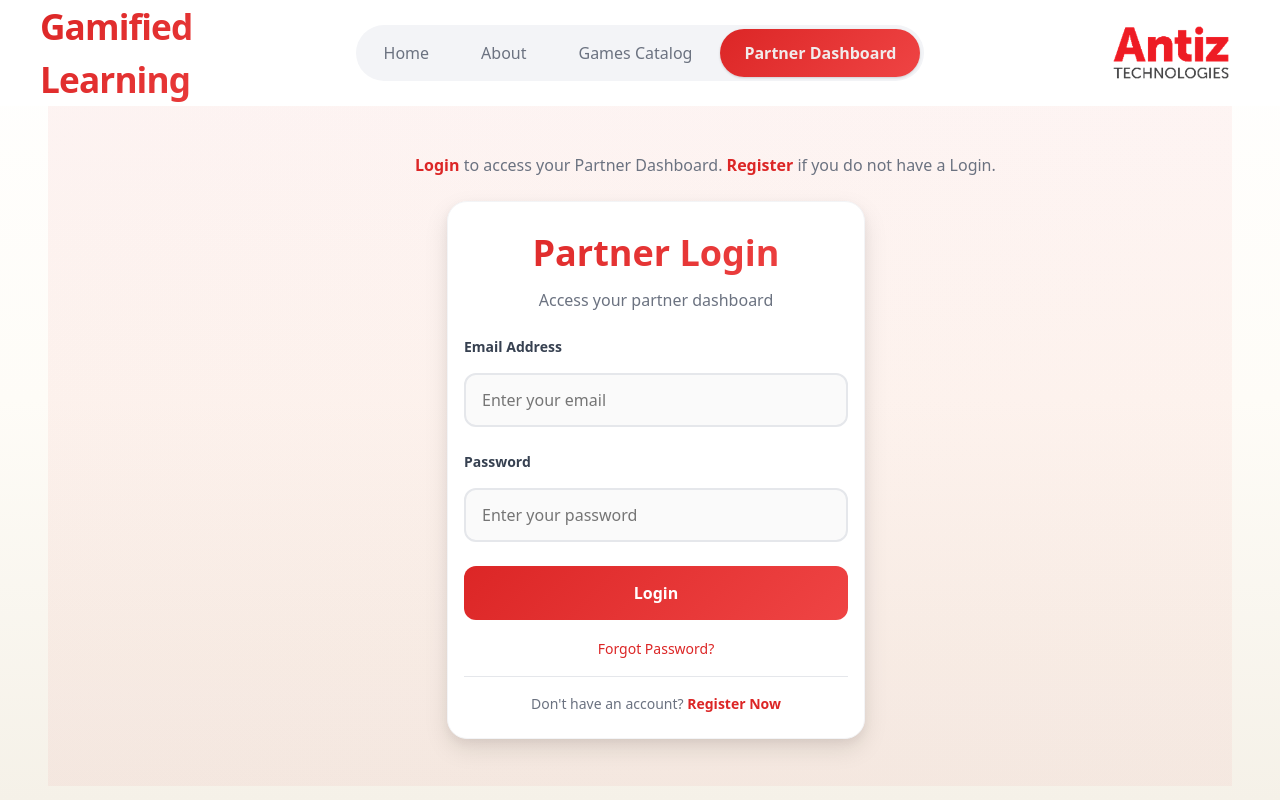
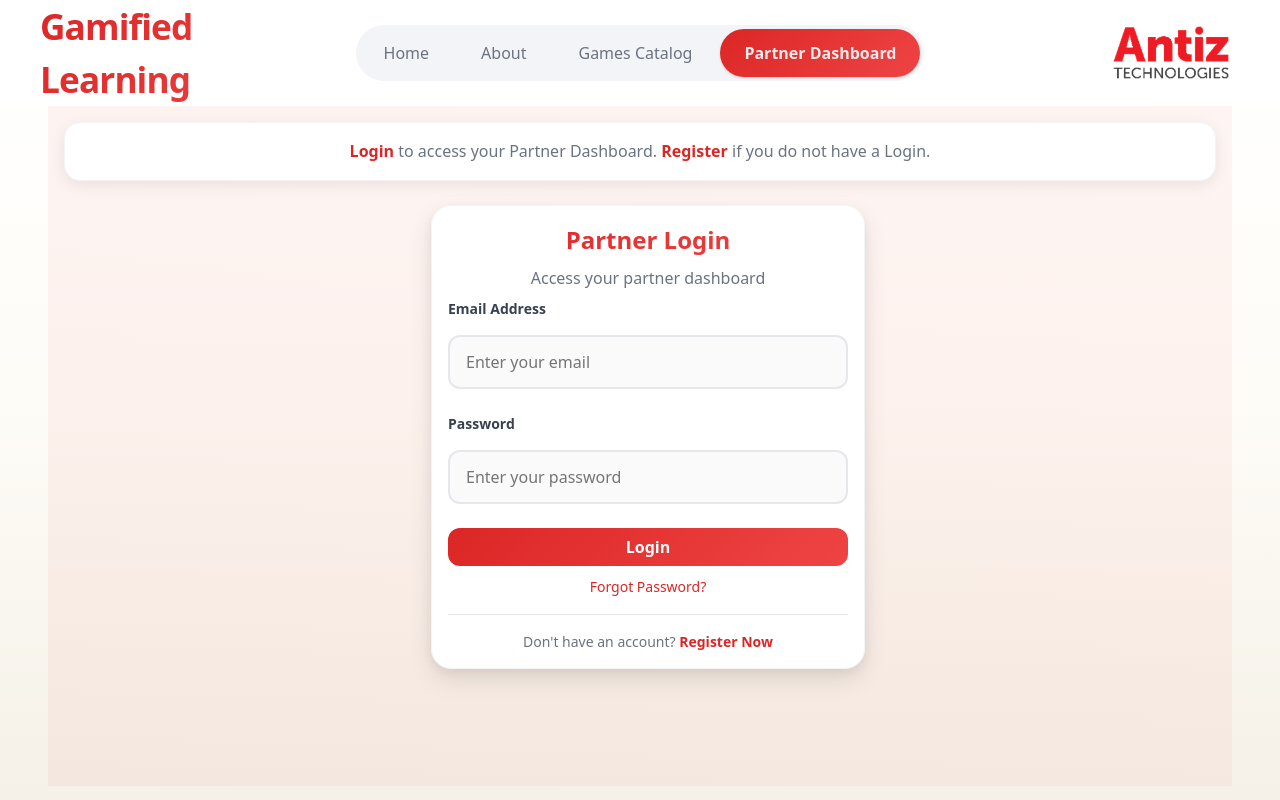
Before and after one commit to Prabhushapure/safety-saas-enterprise, a React (Vite) app: page /AWE-SaaS/partner/login in a window 1280 px wide. Built offline with nearby package versions, Linux system fonts and the light colour scheme.

Commit message:
login page finetune

```diff
--- a/src/pages/partner/PartnerDistribute.jsx
+++ b/src/pages/partner/PartnerDistribute.jsx
@@ -165,7 +165,7 @@ const PartnerDistribute = () => {
   <div className="title-block">
     <h1>Manage Your Users List</h1>
     <span className="overview-number">
-      User Count – <strong>{users.length}</strong>
+      User Count  <strong>{users.length}</strong>
     </span>
   </div>
 
--- a/src/pages/partner/PartnerLicense.css
+++ b/src/pages/partner/PartnerLicense.css
@@ -266,12 +266,11 @@
 
 /* Optional: small connector line between steps */
 .progress-timeline-small span + span::before {
-  content: '';
-  width: 12px;
-  height: 2px;
-  background: #e5e7eb;
+  content: '&';
   display: inline-block;
   margin: 0 0.5rem;
+  font-weight: 700;
+  color: #9ca3af;
   vertical-align: middle;
 }
 
--- a/src/pages/partner/PartnerLogin.css
+++ b/src/pages/partner/PartnerLogin.css
@@ -1,8 +1,9 @@
 .partner-login-page {
   min-height: calc(100vh - 120px);
   display: flex;
-  align-items: center;
-  justify-content: center;
+  flex-direction: column;
+  align-items: stretch;
+  justify-content: flex-start;
   padding: 1rem;
   background: linear-gradient(135deg, rgba(220, 38, 38, 0.05), rgba(239, 68, 68, 0.05));
 }
@@ -10,15 +11,30 @@
 .login-container {
   width: 100%;
   max-width: 450px;
+  margin: 0 auto;
 }
 
-.login-container > p {
-  white-space: nowrap;
-  text-align: center;
+.login-header-banner {
+  background: #ffffff;
+  border: 1px solid #f3f4f6;
+  border-radius: 16px;
+  box-shadow: 0 4px 15px rgba(0, 0, 0, 0.08);
+  padding: 1rem 1.25rem;
   margin-bottom: 1.5rem;
+  width: 100%;
+  max-width: 1600px;
+  margin-left: auto;
+  margin-right: auto;
 }
 
-.login-container  strong {
+.login-header-banner p {
+  margin: 0;
+  text-align: center;
+  line-height: 1.6;
+  font-size: 1rem;
+}
+
+.login-header-banner  strong {
   color:  #dc2626;
 }
 
@@ -26,18 +42,18 @@
   background: white;
   border-radius: 20px;
   box-shadow: 0 10px 25px rgba(0, 0, 0, 0.1), 0 4px 10px rgba(0, 0, 0, 0.05);
-  padding: 1.5rem 1rem;
+  padding: 1rem 1rem;
   border: 1px solid #f3f4f6;
-  margin-left: 2rem;
+  margin-left: 1rem;
 }
 
 .login-header {
   text-align: center;
-  margin-bottom: 1.5rem;
+  margin-bottom: 0.5rem;
 }
 
 .login-header h1 {
-  font-size: 2.25rem;
+  font-size: 1.5rem;
   font-weight: 700;
   background: linear-gradient(135deg, #dc2626, #ef4444);
   -webkit-background-clip: text;
@@ -52,11 +68,11 @@
 }
 
 .login-form {
-  margin-bottom: 1rem;
+  margin-bottom: 0.5rem;
 }
 
 .form-group {
-  margin-bottom: 1rem;
+  margin-bottom: 0.5rem;
   position: relative;
 }
 
@@ -70,7 +86,7 @@
 
 .form-group input {
   width: 100%;
-  padding: 0.875rem 1rem;
+  padding: 0.875rem 0.5rem;
   border: 2px solid #e5e7eb;
   border-radius: 12px;
   font-size: 1rem;
@@ -134,7 +150,7 @@
 
 .login-button {
   width: 100%;
-  padding: 1rem;
+  padding: 0.5rem;
   background: linear-gradient(135deg, #dc2626, #ef4444);
   color: white;
   border: none;
--- a/src/pages/partner/PartnerLogin.jsx
+++ b/src/pages/partner/PartnerLogin.jsx
@@ -82,9 +82,13 @@ const PartnerLogin = () => {
 
   return (
     <div className="partner-login-page">
+      <div className="login-header-banner">
+        <p>
+          <strong>Login</strong> to access your Partner Dashboard.{' '}
+          <strong>Register</strong> if you do not have a Login.
+        </p>
+      </div>
       <div className="login-container">
-      <p><strong>Login</strong> to access your Partner Dashboard. <strong>Register</strong> if you do not have a Login.
-      </p>
         <div className="login-card">
           <div className="login-header">
             <h1>Partner Login</h1>
```
